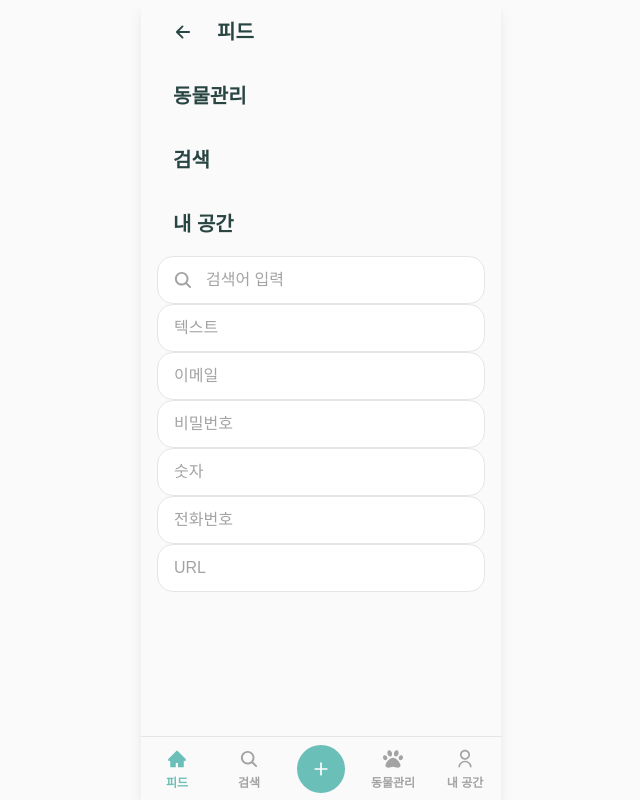
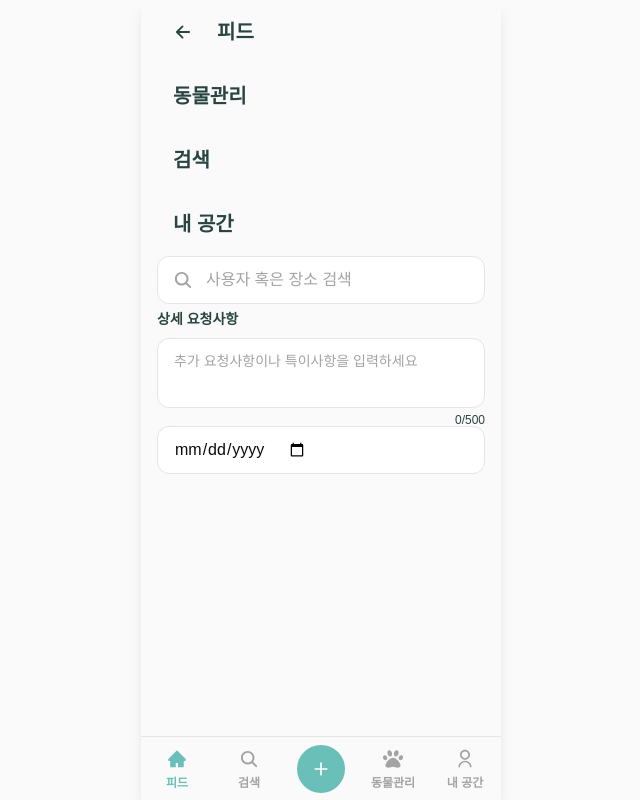
Before and after one commit to dlsqja/jellypaw, a React (Vite) app in the folder frontend/jellypaw-web/: page /feed in a window 1280 px wide. Shown: the whole page, without its empty margins (319-959 px from the left). Built offline with nearby package versions, Linux system fonts and the light colour scheme; a web font is replaced by a local one.

Commit message:
feat : field 컴포넌트 추가

```diff
--- a/frontend/jellypaw-web/package.json
+++ b/frontend/jellypaw-web/package.json
@@ -10,6 +10,8 @@
     "preview": "vite preview"
   },
   "dependencies": {
+    "@radix-ui/react-label": "^2.1.7",
+    "@radix-ui/react-separator": "^1.1.7",
     "@radix-ui/react-slot": "^1.2.3",
     "class-variance-authority": "^0.7.1",
     "clsx": "^2.1.1",
--- /dev/null
+++ b/frontend/jellypaw-web/src/components/ui/field.tsx
@@ -0,0 +1,161 @@
+import { useMemo } from 'react';
+import { cva, type VariantProps } from 'class-variance-authority';
+
+import { cn } from '@/lib/utils';
+import { Label } from '@/components/ui/label';
+import { Separator } from '@/components/ui/separator';
+
+function FieldSet({ className, ...props }: React.ComponentProps<'fieldset'>) {
+  return (
+    <fieldset
+      data-slot="field-set"
+      className={cn('flex flex-col gap-2', 'has-[>[data-slot=checkbox-group]]:gap-3 has-[>[data-slot=radio-group]]:gap-3', className)}
+      {...props}
+    />
+  );
+}
+
+function FieldLegend({ className, variant = 'legend', ...props }: React.ComponentProps<'legend'> & { variant?: 'legend' | 'label' }) {
+  return (
+    <legend
+      data-slot="field-legend"
+      data-variant={variant}
+      className={cn('mb-3 font-medium', 'data-[variant=legend]:text-base', 'data-[variant=label]:text-sm', className)}
+      {...props}
+    />
+  );
+}
+
+function FieldGroup({ className, ...props }: React.ComponentProps<'div'>) {
+  return (
+    <div
+      data-slot="field-group"
+      className={cn(
+        'group/field-group @container/field-group flex w-full flex-col gap-7 data-[slot=checkbox-group]:gap-3 [&>[data-slot=field-group]]:gap-4',
+        className,
+      )}
+      {...props}
+    />
+  );
+}
+
+const fieldVariants = cva('group/field data-[invalid=true]:text-destructive flex w-full gap-3', {
+  variants: {
+    orientation: {
+      vertical: ['flex-col [&>*]:w-full [&>.sr-only]:w-auto'],
+      horizontal: [
+        'flex-row items-center',
+        '[&>[data-slot=field-label]]:flex-auto',
+        'has-[>[data-slot=field-content]]:[&>[role=checkbox],[role=radio]]:mt-px has-[>[data-slot=field-content]]:items-start',
+      ],
+      responsive: [
+        '@md/field-group:flex-row @md/field-group:items-center @md/field-group:[&>*]:w-auto flex-col [&>*]:w-full [&>.sr-only]:w-auto',
+        '@md/field-group:[&>[data-slot=field-label]]:flex-auto',
+        '@md/field-group:has-[>[data-slot=field-content]]:items-start @md/field-group:has-[>[data-slot=field-content]]:[&>[role=checkbox],[role=radio]]:mt-px',
+      ],
+    },
+  },
+  defaultVariants: {
+    orientation: 'vertical',
+  },
+});
+
+function Field({ className, orientation = 'vertical', ...props }: React.ComponentProps<'div'> & VariantProps<typeof fieldVariants>) {
+  return <div role="group" data-slot="field" data-orientation={orientation} className={cn(fieldVariants({ orientation }), className)} {...props} />;
+}
+
+function FieldContent({ className, ...props }: React.ComponentProps<'div'>) {
+  return <div data-slot="field-content" className={cn('group/field-content flex flex-1 flex-col gap-1.5 leading-snug', className)} {...props} />;
+}
+
+function FieldLabel({ className, ...props }: React.ComponentProps<typeof Label>) {
+  return (
+    <Label
+      data-slot="field-label"
+      className={cn(
+        'group/field-label peer/field-label p2-b text-aqua-500 flex w-fit gap-2 leading-snug group-data-[disabled=true]/field:opacity-50',
+        'has-[>[data-slot=field]]:w-full has-[>[data-slot=field]]:flex-col has-[>[data-slot=field]]:rounded-md has-[>[data-slot=field]]:border [&>[data-slot=field]]:p-4',
+        'has-data-[state=checked]:bg-primary/5 has-data-[state=checked]:border-primary dark:has-data-[state=checked]:bg-primary/10',
+        className,
+      )}
+      {...props}
+    />
+  );
+}
+
+function FieldTitle({ className, ...props }: React.ComponentProps<'div'>) {
+  return (
+    <div
+      data-slot="field-label"
+      className={cn('flex w-fit items-center gap-2 text-sm font-medium leading-snug group-data-[disabled=true]/field:opacity-50', className)}
+      {...props}
+    />
+  );
+}
+
+function FieldDescription({ className, ...props }: React.ComponentProps<'p'>) {
+  return <p data-slot="field-description" className={cn('text-aqua-500 caption1 text-right', className)} {...props} />;
+}
+
+function FieldSeparator({
+  children,
+  className,
+  ...props
+}: React.ComponentProps<'div'> & {
+  children?: React.ReactNode;
+}) {
+  return (
+    <div
+      data-slot="field-separator"
+      data-content={!!children}
+      className={cn('relative -my-2 h-5 text-sm group-data-[variant=outline]/field-group:-mb-2', className)}
+      {...props}
+    >
+      <Separator className="absolute inset-0 top-1/2" />
+      {children && (
+        <span className="bg-background text-muted-foreground relative mx-auto block w-fit px-2" data-slot="field-separator-content">
+          {children}
+        </span>
+      )}
+    </div>
+  );
+}
+
+function FieldError({
+  className,
+  children,
+  errors,
+  ...props
+}: React.ComponentProps<'div'> & {
+  errors?: Array<{ message?: string } | undefined>;
+}) {
+  const content = useMemo(() => {
+    if (children) {
+      return children;
+    }
+
+    if (!errors) {
+      return null;
+    }
+
+    if (errors?.length === 1 && errors[0]?.message) {
+      return errors[0].message;
+    }
+
+    return (
+      <ul className="ml-4 flex list-disc flex-col gap-1">{errors.map((error, index) => error?.message && <li key={index}>{error.message}</li>)}</ul>
+    );
+  }, [children, errors]);
+
+  if (!content) {
+    return null;
+  }
+
+  return (
+    <div role="alert" data-slot="field-error" className={cn('text-destructive text-sm font-normal', className)} {...props}>
+      {content}
+    </div>
+  );
+}
+
+export { Field, FieldLabel, FieldDescription, FieldError, FieldGroup, FieldLegend, FieldSeparator, FieldSet, FieldContent, FieldTitle };
--- a/frontend/jellypaw-web/src/components/ui/input.tsx
+++ b/frontend/jellypaw-web/src/components/ui/input.tsx
@@ -8,7 +8,7 @@ const Input = React.forwardRef<HTMLInputElement, React.ComponentProps<'input'>>(
     <input
       type={type}
       className={cn(
-        'flex h-12 rounded-2xl border border-input bg-white-100 py-3 p2 placeholder:text-gray-300 placeholder:p2 focus:outline-none focus-visible:outline-none focus-visible:ring-0',
+        'flex h-12 rounded-[12px] border border-input bg-white-100 py-3 p2 placeholder:text-gray-300 placeholder:p2 focus:outline-none focus-visible:outline-none focus-visible:ring-0',
         type === 'search'
           ? 'w-full pl-12 pr-3 [&::-webkit-search-cancel-button]:appearance-none [&::-webkit-search-cancel-button]:hidden [&::-ms-clear]:hidden'
           : 'w-full px-4',
--- /dev/null
+++ b/frontend/jellypaw-web/src/components/ui/label.tsx
@@ -0,0 +1,15 @@
+import * as React from 'react';
+import * as LabelPrimitive from '@radix-ui/react-label';
+import { cva, type VariantProps } from 'class-variance-authority';
+
+import { cn } from '@/lib/utils';
+
+const labelVariants = cva('p2-b text-aqua-500 peer-disabled:cursor-not-allowed peer-disabled:opacity-70');
+
+const Label = React.forwardRef<
+  React.ElementRef<typeof LabelPrimitive.Root>,
+  React.ComponentPropsWithoutRef<typeof LabelPrimitive.Root> & VariantProps<typeof labelVariants>
+>(({ className, ...props }, ref) => <LabelPrimitive.Root ref={ref} className={cn(labelVariants(), className)} {...props} />);
+Label.displayName = LabelPrimitive.Root.displayName;
+
+export { Label };
--- /dev/null
+++ b/frontend/jellypaw-web/src/components/ui/separator.tsx
@@ -0,0 +1,31 @@
+"use client"
+
+import * as React from "react"
+import * as SeparatorPrimitive from "@radix-ui/react-separator"
+
+import { cn } from "@/lib/utils"
+
+const Separator = React.forwardRef<
+  React.ElementRef<typeof SeparatorPrimitive.Root>,
+  React.ComponentPropsWithoutRef<typeof SeparatorPrimitive.Root>
+>(
+  (
+    { className, orientation = "horizontal", decorative = true, ...props },
+    ref
+  ) => (
+    <SeparatorPrimitive.Root
+      ref={ref}
+      decorative={decorative}
+      orientation={orientation}
+      className={cn(
+        "shrink-0 bg-border",
+        orientation === "horizontal" ? "h-[1px] w-full" : "h-full w-[1px]",
+        className
+      )}
+      {...props}
+    />
+  )
+)
+Separator.displayName = SeparatorPrimitive.Root.displayName
+
+export { Separator }
--- /dev/null
+++ b/frontend/jellypaw-web/src/components/ui/textarea.tsx
@@ -0,0 +1,19 @@
+import * as React from 'react';
+
+import { cn } from '@/lib/utils';
+
+const Textarea = React.forwardRef<HTMLTextAreaElement, React.ComponentProps<'textarea'>>(({ className, ...props }, ref) => {
+  return (
+    <textarea
+      className={cn(
+        'flex h-25 w-full rounded-[12px] border border-gray-200 bg-white-100 px-4 py-3 placeholder:text-gray-300 placeholder:text-sm focus:outline-none focus-visible:outline-none focus-visible:ring-0 resize-none',
+        className,
+      )}
+      ref={ref}
+      {...props}
+    />
+  );
+});
+Textarea.displayName = 'Textarea';
+
+export { Textarea };
--- a/frontend/jellypaw-web/src/pages/Feed/Feed.tsx
+++ b/frontend/jellypaw-web/src/pages/Feed/Feed.tsx
@@ -1,6 +1,8 @@
 import BackHeader from '@/components/headers/BackHeader';
 import Header from '@/components/headers/Header';
 import { Input } from '@/components/ui/input';
+import { FieldSet, FieldLabel, FieldGroup, Field, FieldContent, FieldDescription, FieldError } from '@/components/ui/field';
+import { Textarea } from '@/components/ui/textarea';
 export default function Feed() {
   return (
     <div>
@@ -9,13 +11,19 @@ export default function Feed() {
       <Header title="검색" />
       <Header title="내 공간" />
 
-      <Input type="search" placeholder="검색어 입력" />
-      <Input type="text" placeholder="텍스트" />
-      <Input type="email" placeholder="이메일" />
-      <Input type="password" placeholder="비밀번호" />
-      <Input type="number" placeholder="숫자" />
-      <Input type="tel" placeholder="전화번호" />
-      <Input type="url" placeholder="URL" />
+      <Input type="search" placeholder="사용자 혹은 장소 검색" className="w-full mb-2" />
+
+      <FieldGroup>
+        <Field orientation="responsive">
+          <FieldLabel>상세 요청사항</FieldLabel>
+          <FieldContent>
+            <Textarea placeholder="추가 요청사항이나 특이사항을 입력하세요" className="w-full" />
+            <FieldDescription> 0/500</FieldDescription>
+          </FieldContent>
+        </Field>
+      </FieldGroup>
+
+      <Input type="date" placeholder="날짜 선택" className="w-full mb-2" />
     </div>
   );
 }
```
Also changed, not shown: 1 other file (tests, documents, lock files or other folders).
